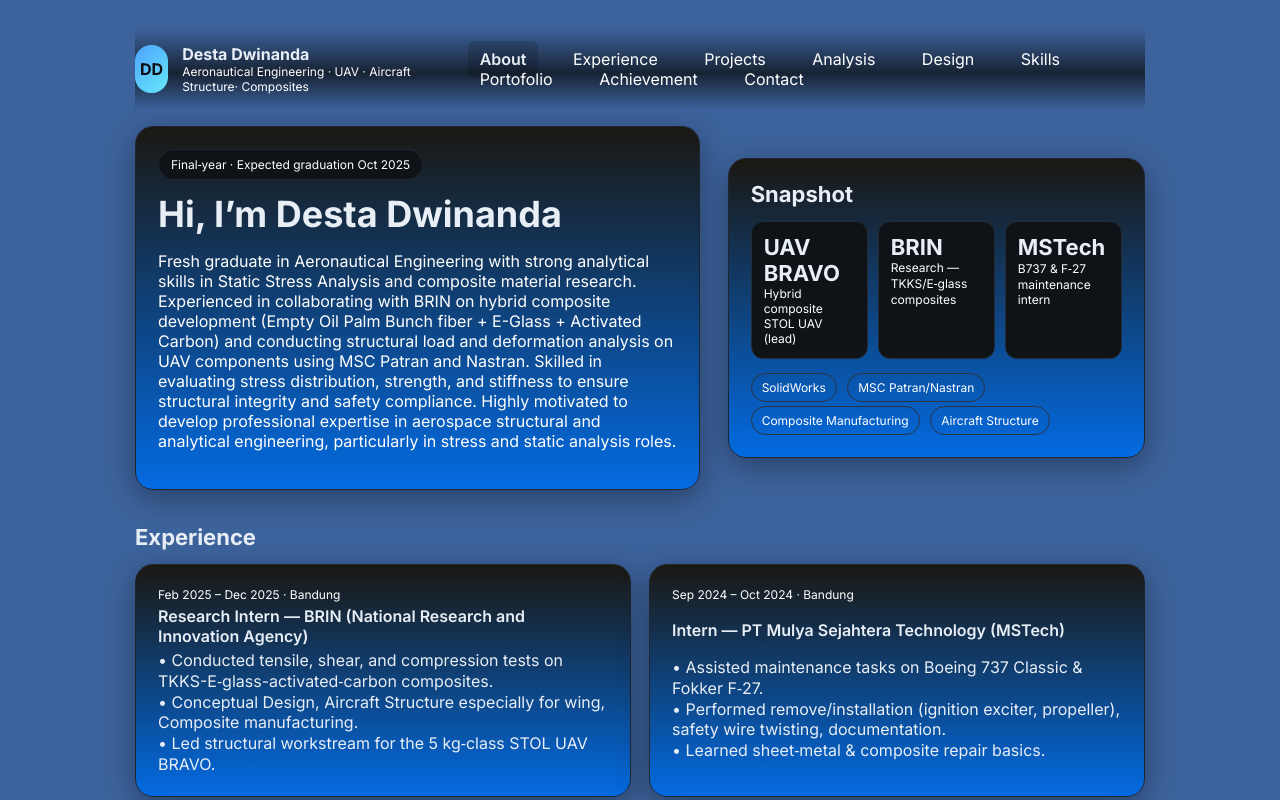
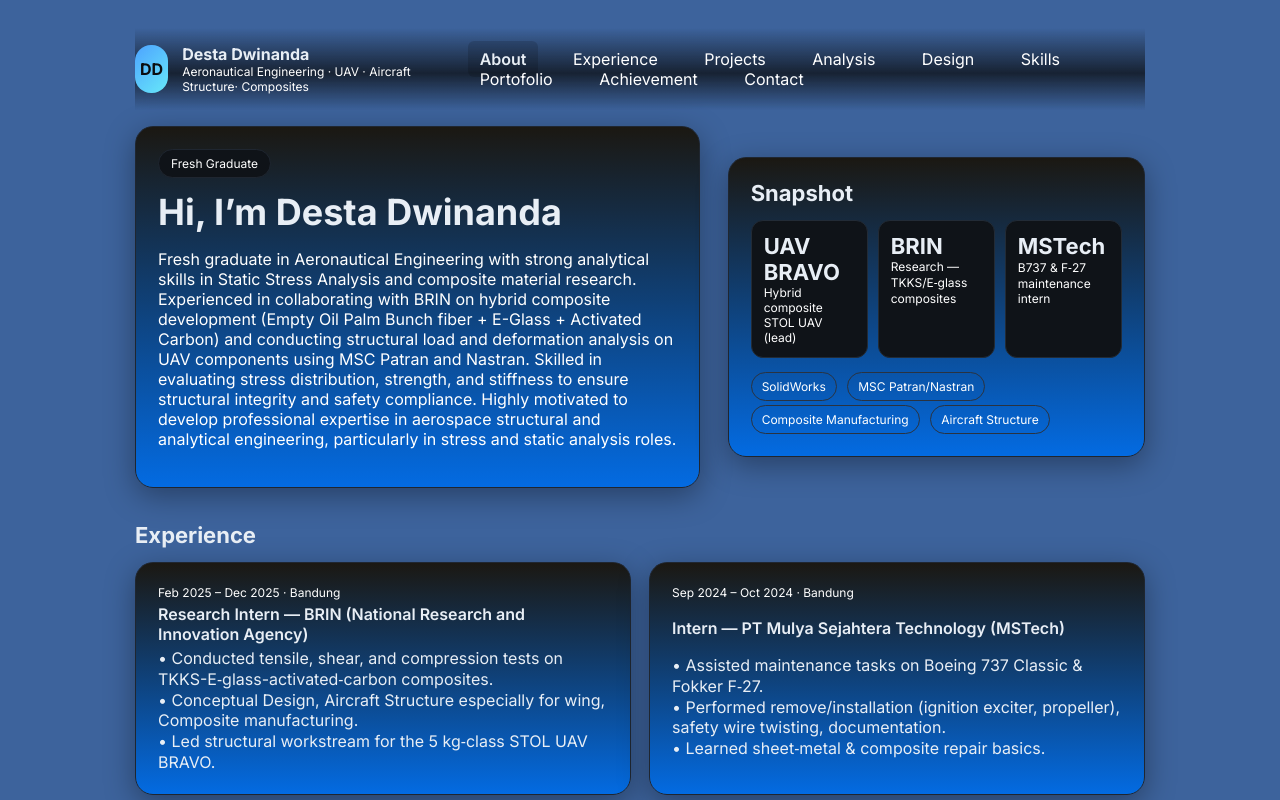
Before and after one commit to destadwinanda2/Portofolio, a plain HTML site: page index.html in a window 1280 px wide. Shown: the top 800 px of the page. Drawn offline with Linux system fonts and the light colour scheme.

Commit message:
Update index.html

```diff
--- a/index.html
+++ b/index.html
@@ -45,7 +45,7 @@
       <!-- HERO -->
       <section class="hero">
         <div class="card">
-          <span class="pill">Final‑year · Expected graduation Oct 2025</span>
+          <span class="pill">Fresh Graduate</span>
           <h1>
             Hi, I’m Desta Dwinanda
           </h1>
```
